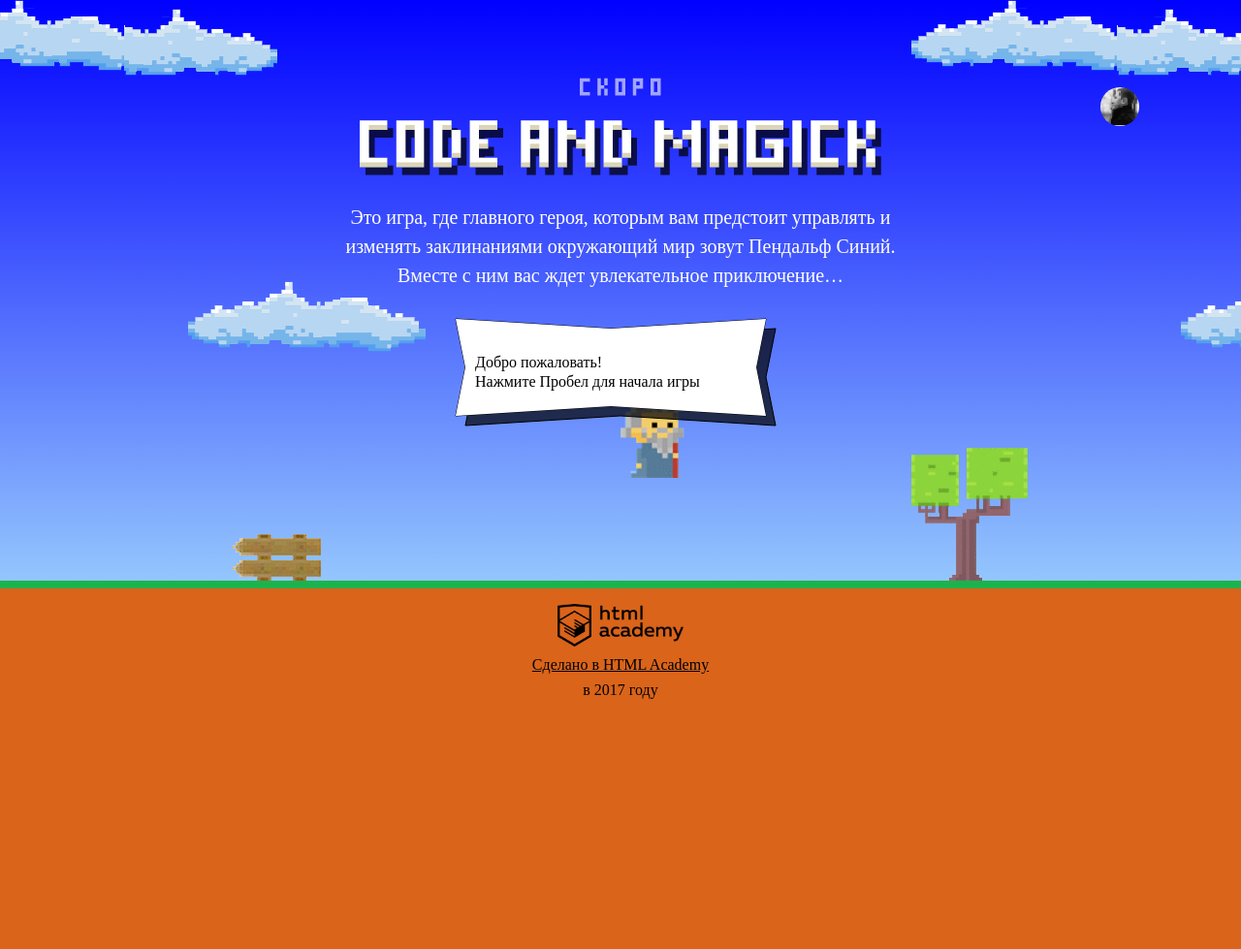
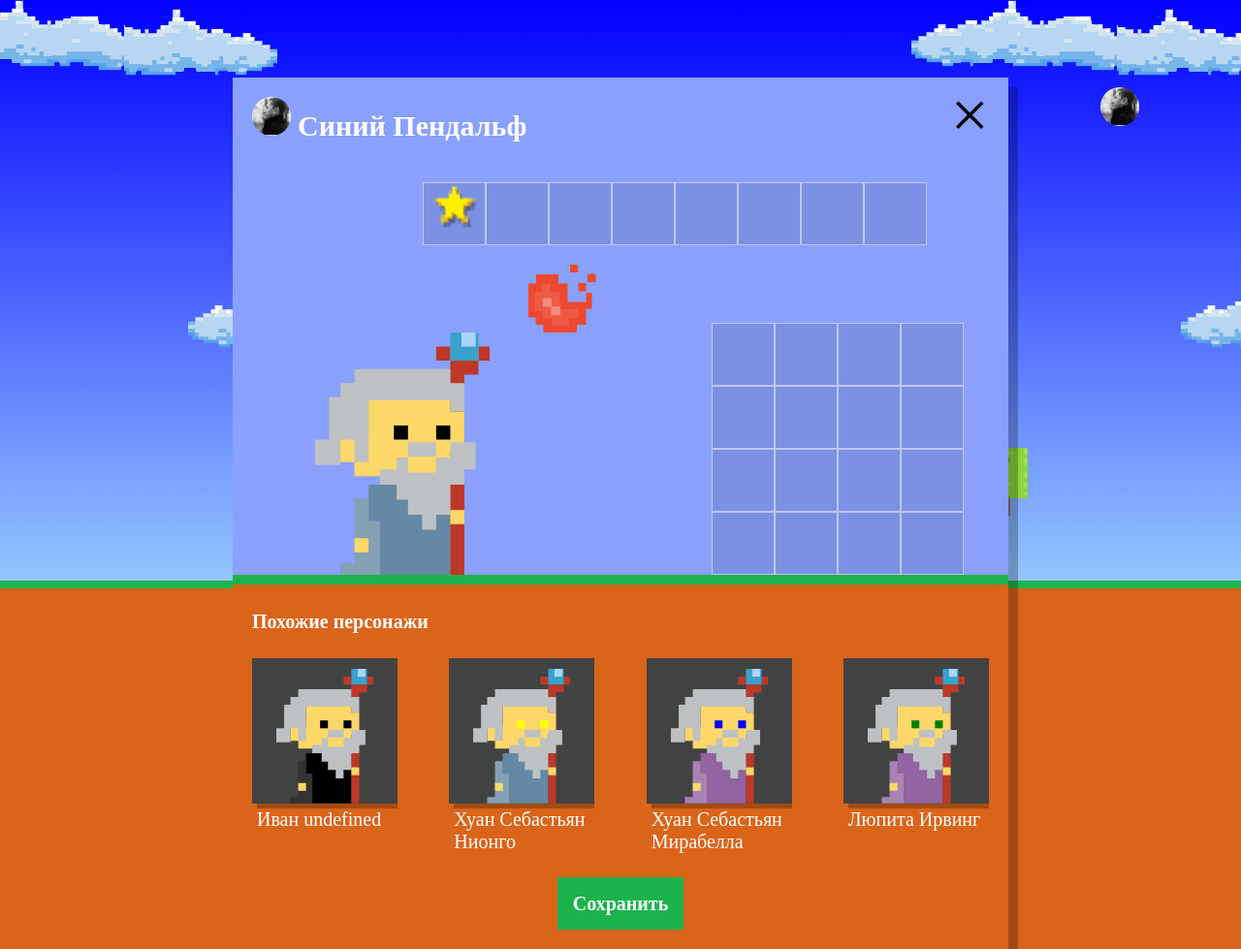
Before and after one commit to PerfilievAlexandr/637561-code-and-magick, a website: page index.html in a window 1280 px wide. Shown: the whole page at 97% size. Before the commit the page ends 800 px from the top, so only its background shows below. Drawn offline with Linux system fonts and the light colour scheme; a web font is replaced by a local one.

Commit message:
Третье задание

```diff
--- a/index.html
+++ b/index.html
@@ -199,5 +199,6 @@
 </script>
 <script src="js/stat.js"></script>
 <script src="js/game.js"></script>
+<script src="js/setup.js"></script>
 </body>
 </html>
--- /dev/null
+++ b/js/setup.js
@@ -0,0 +1,62 @@
+'use strict';
+
+var userDialog = document.querySelector('.setup');
+userDialog.classList.remove('hidden');
+
+var similarListElement = document.querySelector('.setup-similar-list');
+
+var similarWizardTemplate = document.querySelector('#similar-wizard-template').content.querySelector('.setup-similar-item');
+
+var WIZARD_NAMES = ['Иван', 'Хуан Себастьян', 'Мария', 'Кристоф', 'Виктор', 'Юлия', 'Люпита', 'Вашингтон'];
+
+var WIZARD_SURNAMES = ['да Марья', 'Верон', 'Мирабелла', 'Вальц', 'Онопко', 'Топольницкая', 'Нионго', 'Ирвинг'];
+
+var WIZARD_COAT_COLOR = ['rgb(101, 137, 164)', 'rgb(241, 43, 107)', 'rgb(146, 100, 161)', 'rgb(56, 159, 117)', 'rgb(215, 210, 55)', 'rgb(0, 0, 0)'];
+
+var WIZARD_EYES_COLOR = ['black', 'red', 'blue', 'yellow', 'green'];
+
+ var getRandomInt = function (min, max) {
+     return Math.floor(Math.random() * (max - min + 1)) + min;
+ };
+
+var wizards = [
+  {
+    name: WIZARD_NAMES[getRandomInt(0, WIZARD_NAMES.length)] + ' ' + WIZARD_SURNAMES[getRandomInt(0, WIZARD_NAMES.length)],
+    coatColor: WIZARD_COAT_COLOR[getRandomInt(0 , WIZARD_COAT_COLOR.length)],
+    eyesColor: WIZARD_EYES_COLOR[getRandomInt(0 , WIZARD_EYES_COLOR.length)]
+  },
+  {
+    name: WIZARD_NAMES[getRandomInt(0, WIZARD_NAMES.length)] + ' ' + WIZARD_SURNAMES[getRandomInt(0, WIZARD_NAMES.length)],
+    coatColor: WIZARD_COAT_COLOR[getRandomInt(0 , WIZARD_COAT_COLOR.length)],
+    eyesColor: WIZARD_EYES_COLOR[getRandomInt(0 , WIZARD_EYES_COLOR.length)]
+  },
+  {
+    name: WIZARD_NAMES[getRandomInt(0, WIZARD_NAMES.length)] + ' ' + WIZARD_SURNAMES[getRandomInt(0, WIZARD_NAMES.length)],
+    coatColor: WIZARD_COAT_COLOR[getRandomInt(0 , WIZARD_COAT_COLOR.length)],
+    eyesColor: WIZARD_EYES_COLOR[getRandomInt(0 , WIZARD_EYES_COLOR.length)]
+  },
+  {
+    name: WIZARD_NAMES[getRandomInt(0, WIZARD_NAMES.length)] + ' ' + WIZARD_SURNAMES[getRandomInt(0, WIZARD_NAMES.length)],
+    coatColor: WIZARD_COAT_COLOR[getRandomInt(0 , WIZARD_COAT_COLOR.length)],
+    eyesColor: WIZARD_EYES_COLOR[getRandomInt(0 , WIZARD_EYES_COLOR.length)]
+  }
+];
+
+var renderWizard = function (paramWizard) {
+    var element = similarWizardTemplate.cloneNode(true);
+    element.querySelector('.setup-similar-label').textContent = paramWizard.name;
+    element.querySelector('.wizard-coat').style.fill = paramWizard.coatColor;
+    element.querySelector('.wizard-eyes').style.fill = paramWizard.eyesColor;
+
+    return element;
+};
+
+var fragment = document.createDocumentFragment();
+
+for (var i = 0; i < wizards.length; i++) {
+    fragment.appendChild(renderWizard(wizards[i]));
+};
+
+similarListElement.appendChild(fragment);
+
+document.querySelector('.setup-similar').classList.remove('hidden');
--- a/js/stat.js
+++ b/js/stat.js
@@ -17,15 +17,16 @@ var renderCloud = function (ctx, CLOUD_X1, CLOUD_Y1, color) {
   var indentCloudHeidht = CLOUD_Y1 + CLOUD_HEIGHT;
   var startRadiusX = CLOUD_X1 + CLOUD_WIDTH - RADIUS_BEGIN;
   var startRadiusY = CLOUD_Y1 + CLOUD_HEIGHT - RADIUS_BEGIN;
+  var centerOfRadius = CLOUD_X1 + CLOUD_WIDTH - RADIUS_MAX_CIRCLE;
 
   ctx.fillStyle = color;
 
   ctx.beginPath();
   ctx.moveTo(CLOUD_X1, CLOUD_Y1);
   ctx.lineTo(startRadiusX - RADIUS_MAX_CIRCLE, CLOUD_Y1);
-  ctx.bezierCurveTo(startRadiusX, CLOUD_Y1, indentCloudWidth - RADIUS_MAX_CIRCLE, CLOUD_Y1 + RADIUS_MAX_CIRCLE, indentCloudWidth, CLOUD_Y1 + RADIUS_BEGIN);
+  ctx.bezierCurveTo(startRadiusX, CLOUD_Y1, centerOfRadius, CLOUD_Y1 + RADIUS_MAX_CIRCLE, indentCloudWidth, CLOUD_Y1 + RADIUS_BEGIN);
   ctx.lineTo(indentCloudWidth, startRadiusY - RADIUS_MAX_CIRCLE);
-  ctx.bezierCurveTo(indentCloudWidth, startRadiusY, indentCloudWidth - RADIUS_MAX_CIRCLE, indentCloudHeidht - RADIUS_MAX_CIRCLE, startRadiusX, indentCloudHeidht);
+  ctx.bezierCurveTo(indentCloudWidth, startRadiusY, centerOfRadius, indentCloudHeidht - RADIUS_MAX_CIRCLE, startRadiusX, indentCloudHeidht);
   ctx.lineTo(CLOUD_X1, indentCloudHeidht);
   ctx.closePath();
   ctx.fill();
@@ -70,7 +71,7 @@ window.renderStatistics = function (ctx, players, times) {
     ctx.fillStyle = '#000';
     ctx.fillText(players[i], textLocationColumnX, textLocationColumnY);
     ctx.fillText(Math.floor(times[i]), indentTextX + columnIndent * i, textLocationColumnY - GAP - FONT_GAP - proportionColumns);
-    ctx.fillStyle = (players[i] === 'Вы') ? 'rgba(255, 0, 0, 1)' : 'rgba(' + getRandomColorRGBA(1, 255) + ', ' + getRandomColorRGBA(1, 255) + ', ' + 255 + ', ' + 1 + ')';
+    ctx.fillStyle = (players[i] === 'Вы') ? 'rgba(255, 0, 0, 1)' : 'rgba(' + getRandomColorRGBA(1, 255) + ', ' + getRandomColorRGBA(1, 255) + ', 255, 1)';
     ctx.fillRect(textLocationColumnX, textLocationColumnY - FONT_GAP, BAR_WIDTH, -proportionColumns);
   }
 };
```
